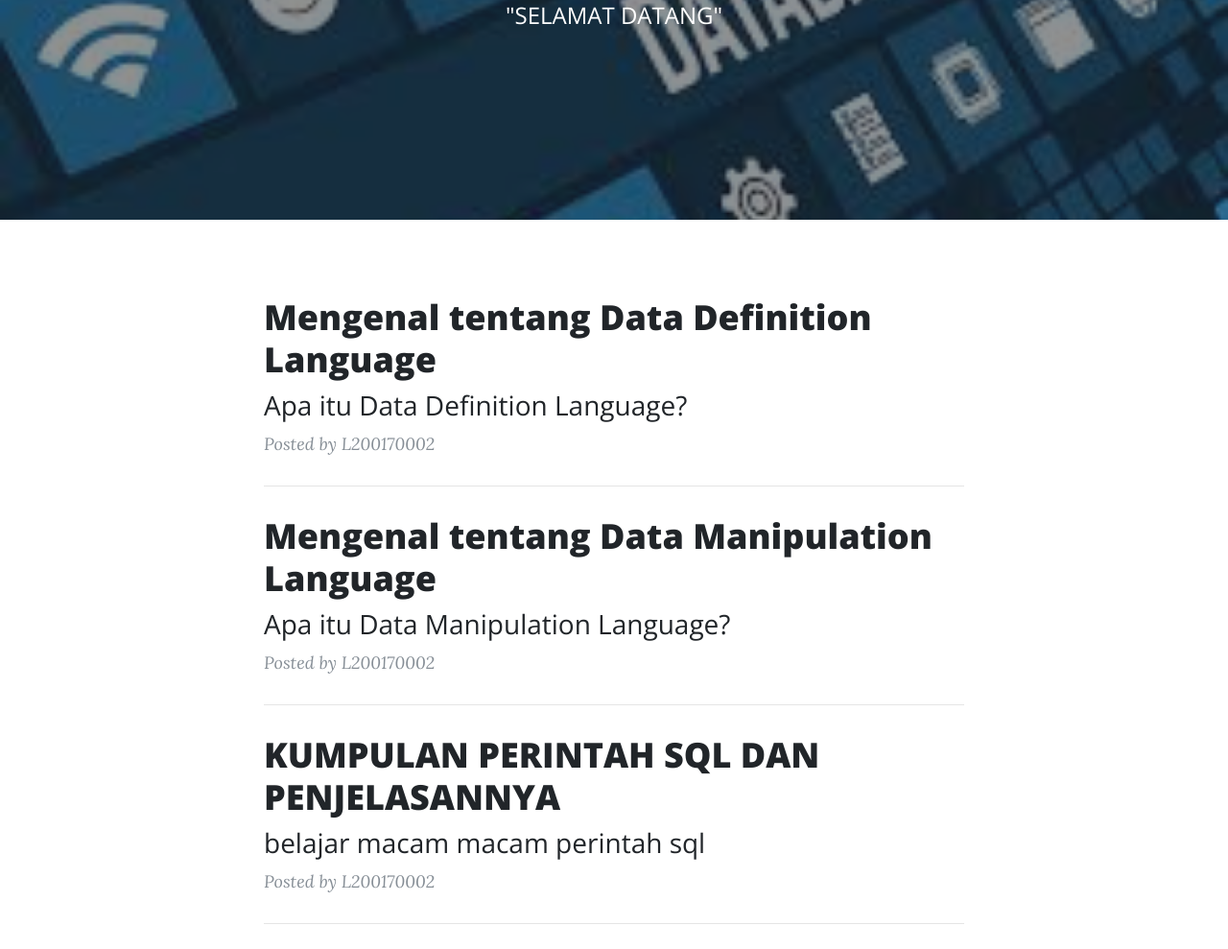
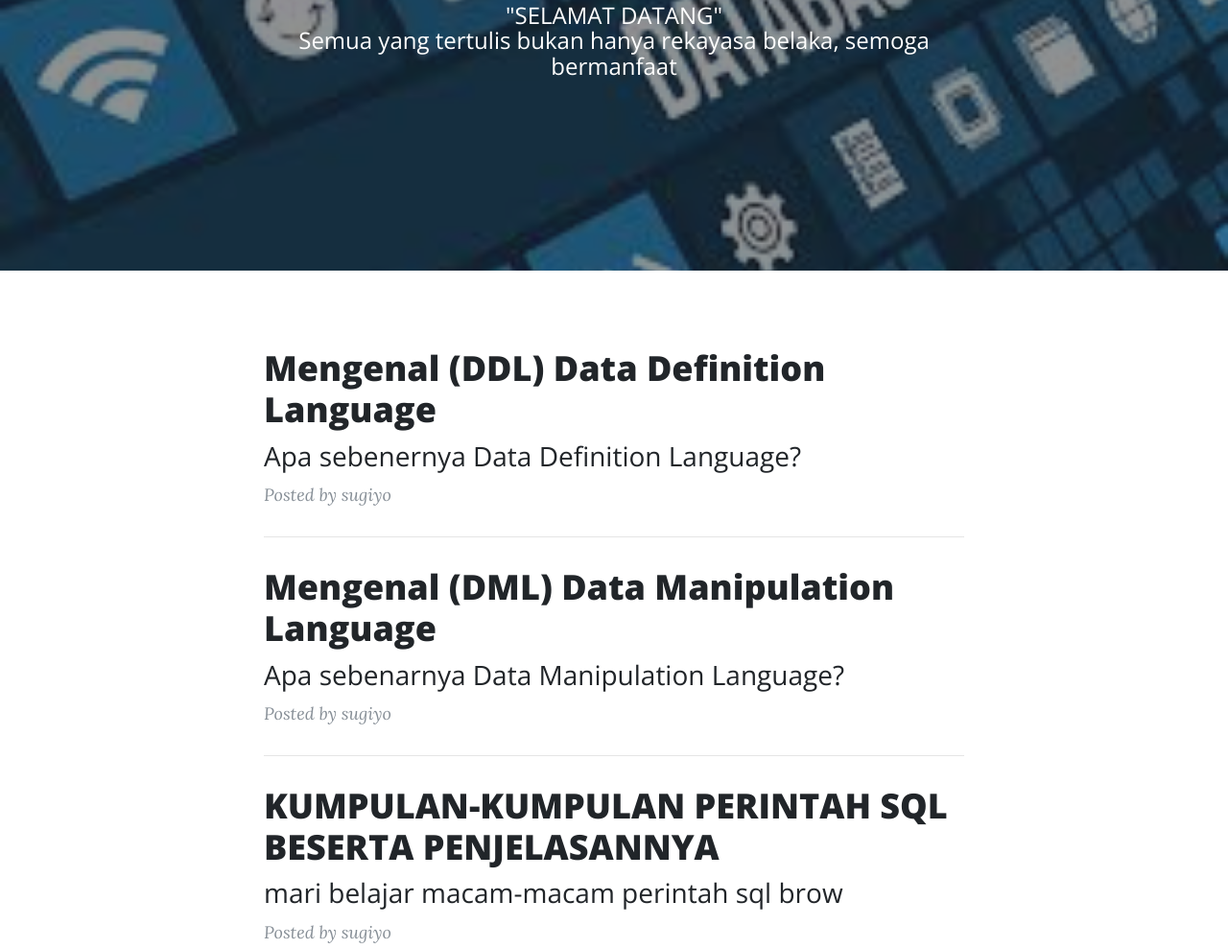
Before and after one commit to L200170002/L200170002.github.io, a website: page database/index.html in a window 1280 px wide. Shown: the part 303-1292 px from the top of the page at 96% size. Drawn offline with nearby package versions, Linux system fonts and the light colour scheme.

Commit message:
Update index.html

```diff
--- a/database/index.html
+++ b/database/index.html
@@ -8,7 +8,7 @@
   <meta name="description" content="">
   <meta name="author" content="">
 
-  <title>L200170002</title>
+  <title>SUGIYO_L200170002</title>
 
   <!-- Bootstrap core CSS -->
   <link href="vendor/bootstrap/css/bootstrap.min.css" rel="stylesheet">
@@ -54,7 +54,8 @@
         <div class="col-lg-8 col-md-10 mx-auto">
           <div class="site-heading">
             <h1>L200170002</h1>
-            <span class="subheading">"SELAMAT DATANG"</span>
+            <span class="subheading">"SELAMAT DATANG" </br>
+Semua yang tertulis bukan hanya rekayasa belaka, semoga bermanfaat</span>
           </div>
         </div>
       </div>
@@ -68,40 +69,40 @@
 <div class="post-preview">
           <a href="ddl.html">
             <h2 class="post-title">
-              Mengenal tentang Data Definition Language
+              Mengenal (DDL) Data Definition Language
             </h2>
             <h3 class="post-subtitle">
-              Apa itu Data Definition Language?
+              Apa sebenernya Data Definition Language?
             </h3>
           </a>
           <p class="post-meta">Posted by
-            L200170002</p>
+            sugiyo</p>
         </div>
         <hr>
 <div class="post-preview">
           <a href="dml.html">
             <h2 class="post-title">
-              Mengenal tentang Data Manipulation Language
+              Mengenal (DML) Data Manipulation Language
             </h2>
             <h3 class="post-subtitle">
-              Apa itu Data Manipulation Language?
+              Apa sebenarnya Data Manipulation Language?
             </h3>
           </a>
           <p class="post-meta">Posted by
-            L200170002</p>
+            sugiyo</p>
         </div>
         <hr>
 <div class="post-preview">
           <a href="sql.html">
             <h2 class="post-title">
-              KUMPULAN PERINTAH SQL DAN PENJELASANNYA
+              KUMPULAN-KUMPULAN PERINTAH SQL BESERTA PENJELASANNYA
             </h2>
             <h3 class="post-subtitle">
-              belajar macam macam perintah sql
+              mari belajar macam-macam perintah sql brow
             </h3>
           </a>
           <p class="post-meta">Posted by
-            L200170002</p>
+            sugiyo</p>
         </div>
         <hr>
         <!-- Pager -->
```
